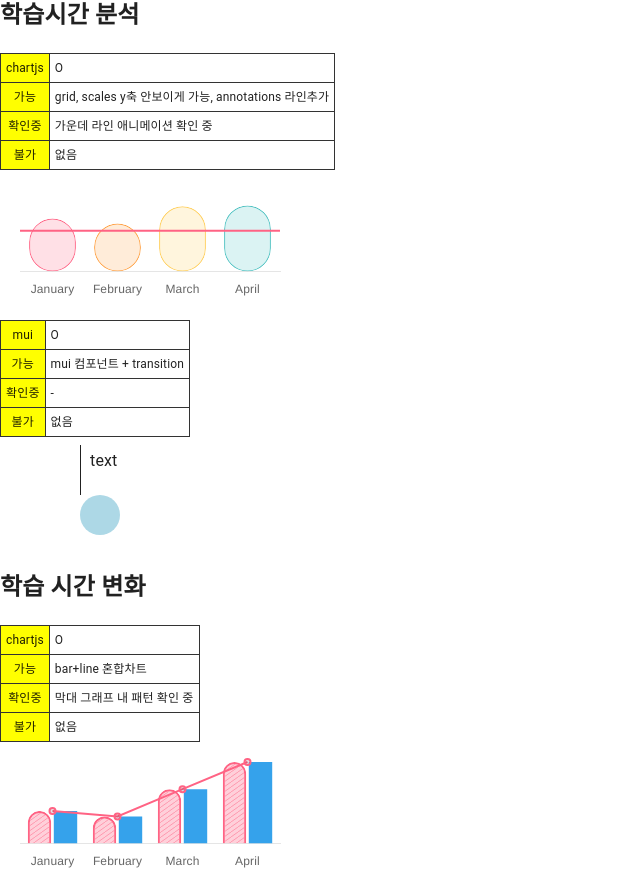
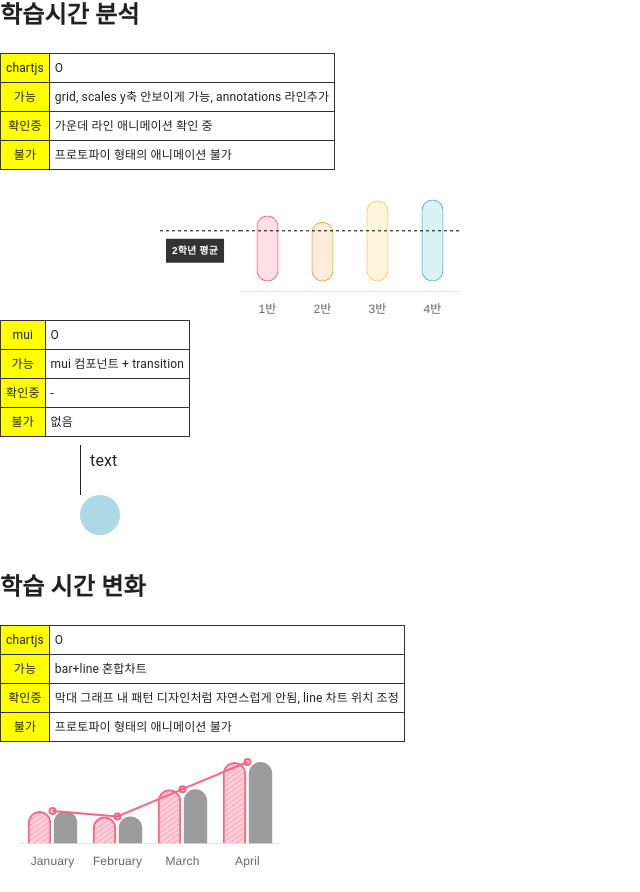
Before and after one commit to rightbrainLIB/miraeN_function_test, a React (Vite) app: page /miraeN_function_test/t1 in a window 1280 px wide. Shown: the part 675-1567 px from the top of the page, without its empty margins (0-640 px from the left). Built offline with nearby package versions, Linux system fonts and the light colour scheme.

Commit message:
[수정] chart 수정중

```diff
--- a/src/pages/T1.tsx
+++ b/src/pages/T1.tsx
@@ -50,7 +50,7 @@ function T1() {
   const [progress, setProgress] = useState(100);
   const chartRef = useRef(null);
   const chartRef02 = useRef(null);
-  const [annotationY, setAnnotationY] = useState(0);
+  //const [annotationY, setAnnotationY] = useState(0);
 
   useEffect(() => {
     const interval = setInterval(() => {
@@ -69,41 +69,63 @@ function T1() {
     };
   }, []);
 
-  useEffect(() => {
-    const interval = setInterval(() => {
-      if (chartRef.current) {
-        setAnnotationY(() => {
-          const newY = 150;
-          return newY;
-        });
-      }
-    }, 1000);
+  // useEffect(() => {
+  //   if (chartRef.current) {
+  //     const interval = setInterval(() => {
+  //       setAnnotationY((prevXMax) => {
+  //         if (prevXMax >= 50) {
+  //           return prevXMax;
+  //         }
+  //         return prevXMax + 1;
+  //       });
+  //     }, 300);
 
-    return () => clearInterval(interval);
-  }, []);
+  //     return () => clearInterval(interval);
+  //   }
+  // }, []);
+
+  type Context = {
+    chart: {
+      ctx: CanvasRenderingContext2D;
+      canvas: HTMLCanvasElement;
+    };
+    element: {
+      x: number;
+      y: number;
+      x2: number;
+      y2: number;
+      options: {
+        borderWidth: number;
+        borderColor: string;
+        borderDashOffset: number;
+      };
+    };
+  };
+
+  function drawExtraLine(context: Context) {
+    const ctx = context.chart.ctx;
+    const width = context.chart.canvas.width;
+    const { x, y, x2, y2, options } = context.element;
+    ctx.save();
+    ctx.lineWidth = options.borderWidth;
+    ctx.strokeStyle = options.borderColor;
+    ctx.setLineDash([3, 3]);
+    ctx.lineDashOffset = options.borderDashOffset;
+    ctx.beginPath();
+    ctx.moveTo(0, y);
+    ctx.lineTo(x, y);
+    ctx.moveTo(x2, y2);
+    ctx.lineTo(width, y);
+    ctx.stroke();
+    ctx.restore();
+    return true;
+  }
 
   const options = {
     responsive: true,
     layout: {
-      padding: 20,
-    },
-    plugins: {
-      legend: {
-        display: false,
-      },
-      title: {
-        display: false,
-      },
-      annotation: {
-        annotations: {
-          line1: {
-            yMin: 50,
-            yMax: 50,
-            xMax: annotationY,
-            borderColor: "rgb(255, 99, 132)",
-            borderWidth: 2,
-          },
-        },
+      padding: {
+        left: 80,
       },
     },
     scales: {
@@ -113,6 +135,7 @@ function T1() {
         },
       },
       y: {
+        offset: true,
         beginAtZero: true,
         display: false,
         max: 100,
@@ -123,14 +146,52 @@ function T1() {
         },
       },
     },
+    plugins: {
+      legend: {
+        display: false,
+      },
+      title: {
+        display: false,
+      },
+      annotation: {
+        clip: false,
+        annotations: {
+          line1: {
+            yMin: 50,
+            yMax: 50,
+            // xMin: 0,
+            // xMax: 0,
+            borderColor: "rgb(0, 0, 0)",
+            borderWidth: 1,
+            borderDash: [3, 3],
+            beforeDraw: drawExtraLine,
+            label: {
+              display: true,
+              content: "2학년 평균",
+              position: "start",
+              yValue: 20,
+              xValue: 20,
+              xAdjust: -80,
+              yAdjust: 20,
+              borderRadius: 0,
+              font: {
+                size: 10,
+              },
+            },
+          },
+        },
+      },
+    },
   };
 
-  const labels = ["January", "February", "March", "April"];
+  const labels = ["1반", "2반", "3반", "4반"];
   const data = {
     labels: labels,
     datasets: [
       {
         label: "My First Dataset",
+        categoryPercentage: 0.8,
+        barPercentage: 0.5,
         data: [65, 59, 80, 81],
         backgroundColor: [
           "rgba(255, 99, 132, 0.2)",
@@ -235,7 +296,8 @@ function T1() {
       {
         type: "bar" as const,
         label: "Dataset 3",
-        backgroundColor: "rgb(53, 162, 235)",
+        borderRadius: 50,
+        backgroundColor: "rgb(155, 155, 155)",
         data: [60, 50, 100, 150],
       },
     ],
@@ -373,11 +435,18 @@ function T1() {
           </tr>
           <tr>
             <th>불가</th>
-            <td>없음</td>
+            <td>프로토파이 형태의 애니메이션 불가</td>
           </tr>
         </tbody>
       </table>
-      <Stack sx={{ width: "300px", display: "flex", flexDirection: "row" }}>
+      <Stack
+        sx={{
+          width: "300px",
+          display: "flex",
+          flexDirection: "row",
+          marginLeft: 20,
+        }}
+      >
         <Bar options={options} data={data} ref={chartRef} />
       </Stack>
       <table className="info">
@@ -461,11 +530,14 @@ function T1() {
           </tr>
           <tr>
             <th>확인중</th>
-            <td>막대 그래프 내 패턴 확인 중</td>
+            <td>
+              막대 그래프 내 패턴 디자인처럼 자연스럽게 안됨, line 차트 위치
+              조정
+            </td>
           </tr>
           <tr>
             <th>불가</th>
-            <td>없음</td>
+            <td>프로토파이 형태의 애니메이션 불가</td>
           </tr>
         </tbody>
       </table>
```
